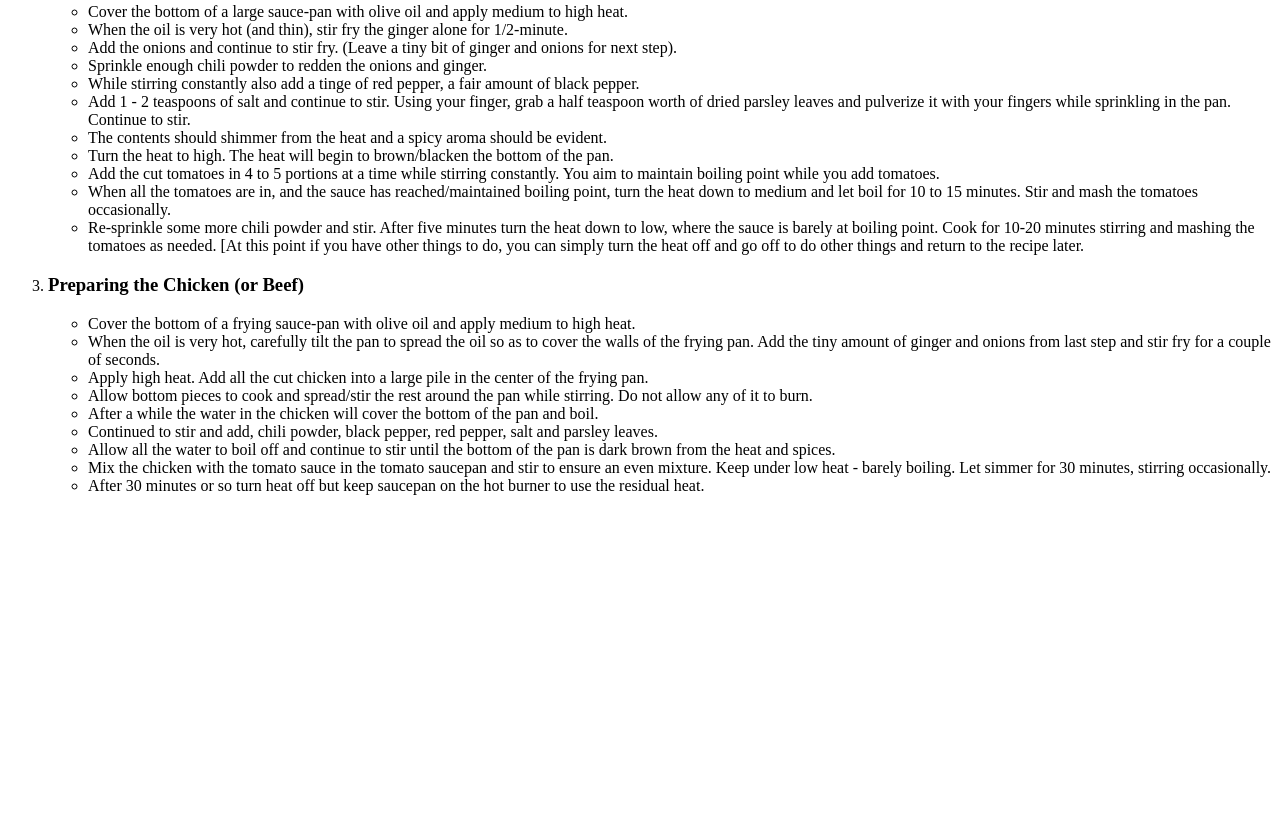
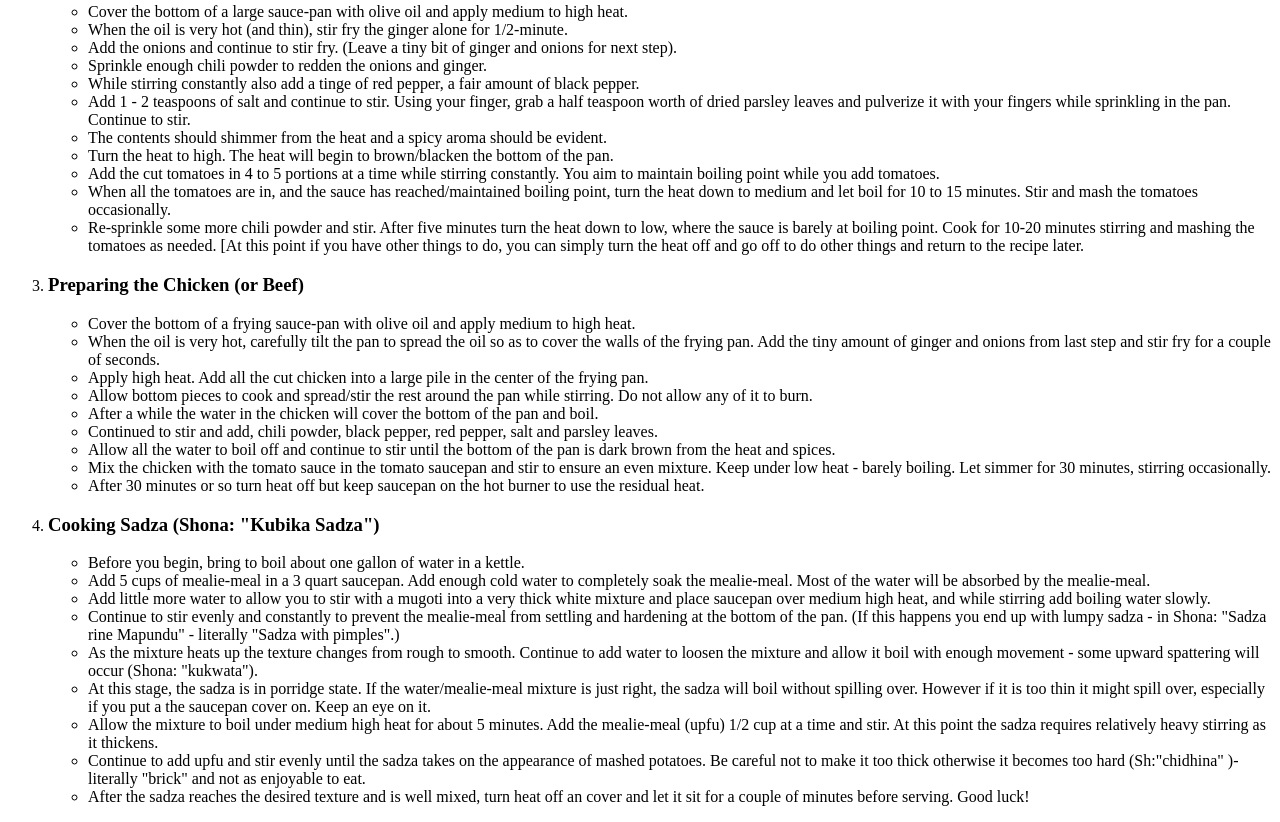
Before and after one commit to Clearcoat101/odin-recipes, a plain HTML site: page recipes/sadza.html in a window 1280 px wide. Shown: the part 1042-1864 px from the top of the page. Before the commit the page ends 1553 px from the top, so only its background shows below. Drawn offline with Linux system fonts and the light colour scheme.

Commit message:
added final step(s) of recipe

```diff
--- a/recipes/sadza.html
+++ b/recipes/sadza.html
@@ -74,19 +74,19 @@
         <li>Mix the chicken with the tomato sauce in the tomato saucepan and stir to ensure an even mixture. Keep under low heat - barely boiling. Let simmer for 30 minutes, stirring occasionally.</li>
         <li>After 30 minutes or so turn heat off but keep saucepan on the hot burner to use the residual heat.</li>
     </ul>
+    <li><h3>Cooking Sadza (Shona: "Kubika Sadza")</h3></li>
+    <ul>
+        <li>Before you begin, bring to boil about one gallon of water in a kettle.</li>
+        <li>Add 5 cups of mealie-meal in a 3 quart saucepan. Add enough cold water to completely soak the mealie-meal. Most of the water will be absorbed by the mealie-meal.</li>
+        <li>Add little more water to allow you to stir with a mugoti into a very thick white mixture and place saucepan over medium high heat, and while stirring add boiling water slowly.</li>
+        <li>Continue to stir evenly and constantly to prevent the mealie-meal from settling and hardening at the bottom of the pan. (If this happens you end up with lumpy sadza - in Shona: "Sadza rine Mapundu" - literally "Sadza with pimples".)</li>
+        <li>As the mixture heats up the texture changes from rough to smooth. Continue to add water to loosen the mixture and allow it boil with enough movement - some upward spattering will occur (Shona: "kukwata").</li>
+        <li>At this stage, the sadza is in porridge state. If the water/mealie-meal mixture is just right, the sadza will boil without spilling over. However if it is too thin it might spill over, especially if you put a the saucepan cover on. Keep an eye on it.</li>
+        <li>Allow the mixture to boil under medium high heat for about 5 minutes. Add the mealie-meal (upfu) 1/2 cup at a time and stir. At this point the sadza requires relatively heavy stirring as it thickens.</li>
+        <li>Continue to add upfu and stir evenly until the sadza takes on the appearance of mashed potatoes. Be careful not to make it too thick otherwise it becomes too hard (Sh:"chidhina" )- literally "brick" and not as enjoyable to eat.</li>
+        <li>After the sadza reaches the desired texture and is well mixed, turn heat off an cover and let it sit for a couple of minutes before serving. Good luck!</li>
+    </ul>
     </ol>
-
-
-
-
-
-
-
-
-
-
-
-
 
 </body>
 </html>
```
